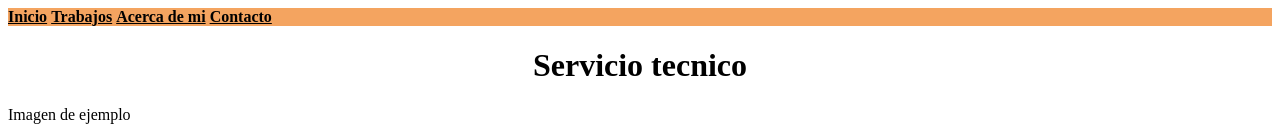
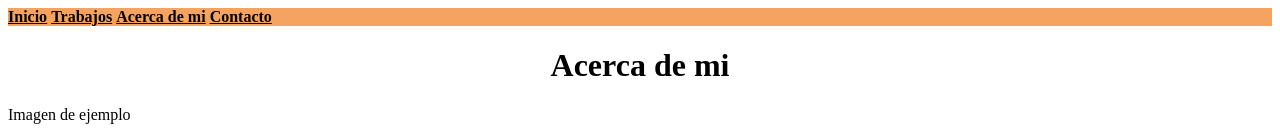
Before and after one commit to electronica2057/codoacodo-tp2, a plain HTML site: page about.html in a window 1280 px wide. Shown: the top 138 px of the page. Drawn offline with Linux system fonts and the light colour scheme.

Commit message:
Acerca de mi

```diff
--- a/about.html
+++ b/about.html
@@ -14,7 +14,7 @@
             <a style="color:black" href="contact.html"><b>Contacto</b></a>
         </nav>
 
-        <h1 style="text-align: center">Servicio tecnico</h1>
+        <h1 style="text-align: center">Acerca de mi</h1>
         <p>Imagen de ejemplo</p>
         <img src="imagenes/circuit.jpeg" width="512" height="384"></img>
 
```
